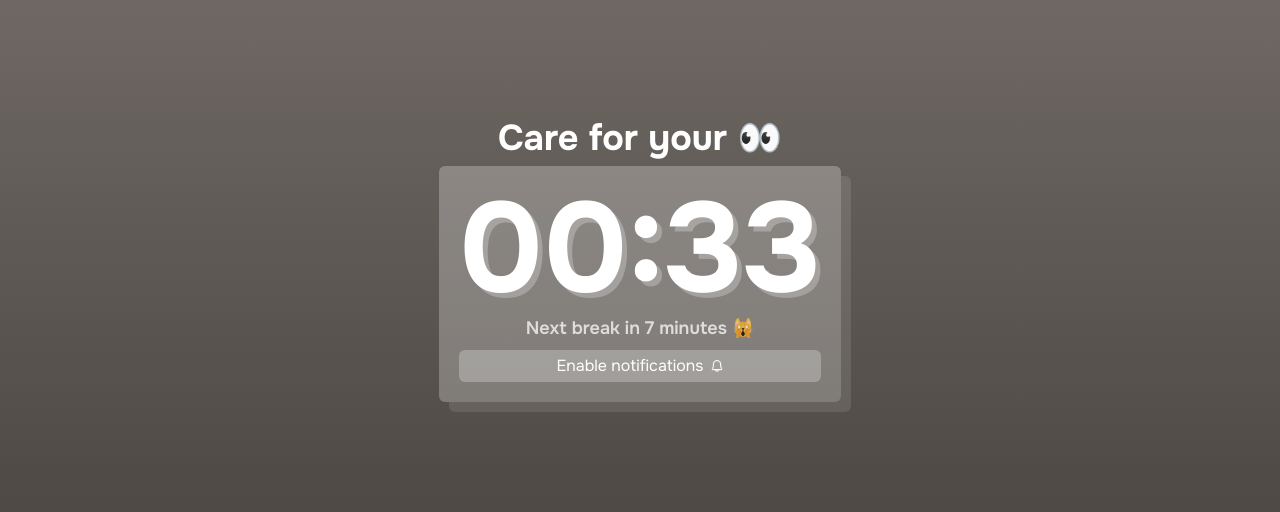
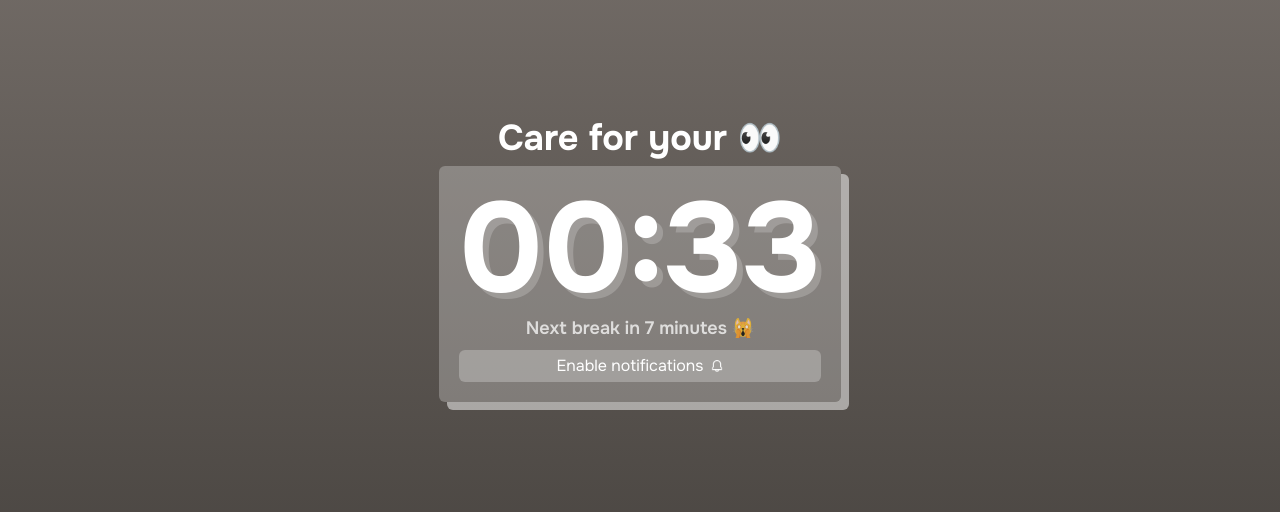
Before and after one commit to lui5gl/care-for-your-eyes, a Next.js app: page / in a window 1280 px wide. Shown: the part 140-652 px from the top of the page. Built offline with nearby package versions, Linux system fonts and the light colour scheme.

Commit message:
Remove button box shadow and adjust sizes of box-shadow and drop-shadow fonts.

```diff
--- a/tailwind.config.ts
+++ b/tailwind.config.ts
@@ -9,11 +9,10 @@ const config: Config = {
   theme: {
     extend: {
       boxShadow: {
-        box: "10px 10px 0 rgb(255 255 255 / 0.1)",
-        button: "5px 5px 0 rgb(255 255 255 / 0.1)",
+        box: "8px 8px 0 rgb(255 255 255 / 0.5)",
       },
       dropShadow: {
-        font: "5px 5px 0 rgb(255 255 255 / 0.25)",
+        font: "6px 6px 0 rgb(255 255 255 / 0.2)",
       },
     },
   },
```
